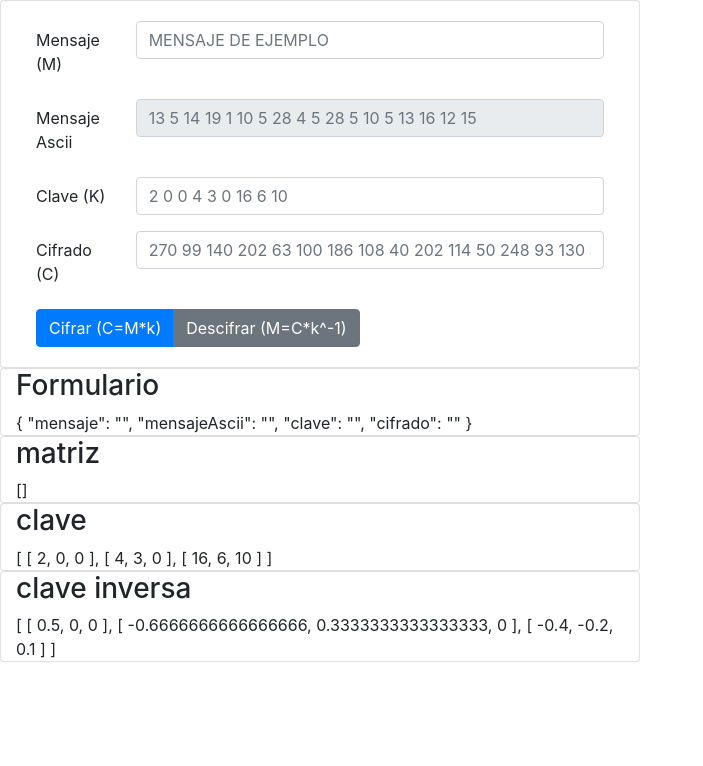
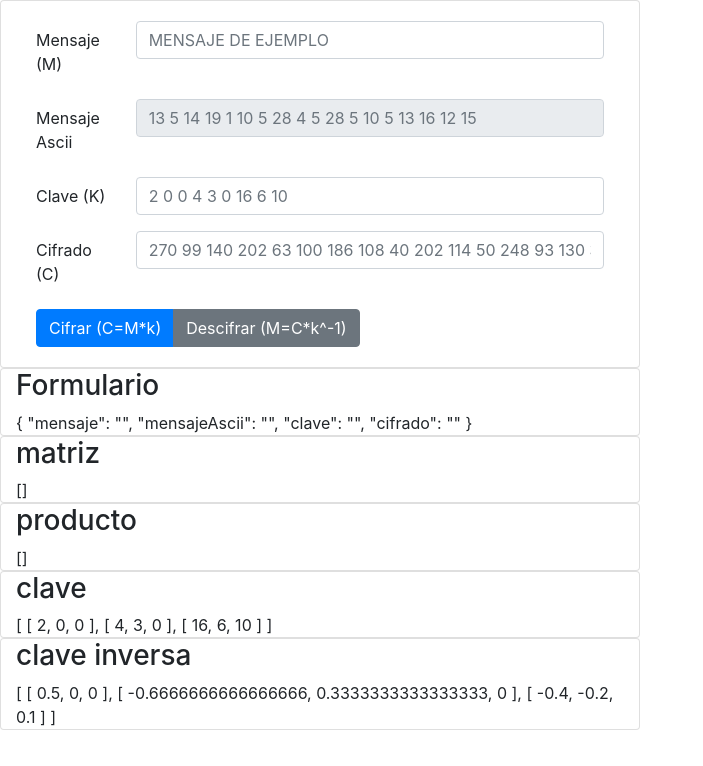
Before and after one commit to gutierreznestor/ngmatrices, an Angular app: page / in a window 1280 px wide. Shown: the top 766 px of the page, without its empty margins (0-703 px from the left). Built offline with nearby package versions, Linux system fonts and the light colour scheme.

Commit message:
Multiplicación de matrices

```diff
--- a/src/app/matrices/matriz/matriz.component.html
+++ b/src/app/matrices/matriz/matriz.component.html
@@ -43,6 +43,10 @@
   {{matriz | json}}
 </div>
 <div class="card col-md-6">
+  <h3>producto</h3>
+  {{producto | json}}
+</div>
+<div class="card col-md-6">
   <h3>clave</h3>
   {{clave | json}}
 </div>
--- a/src/app/matrices/matriz/matriz.component.ts
+++ b/src/app/matrices/matriz/matriz.component.ts
@@ -16,6 +16,7 @@ export class MatrizComponent implements OnInit {
   });
 
   matriz:number[][] = [];
+  producto:number[][] = [];
   clave:number[][] = [[2,0,0],[4,3,0],[16,6,10]];
   claveInversa:number[][]=[[1/2,0,0],[-2/3,1/3,0],[-2/5,-1/5,1/10]];
 
@@ -66,7 +67,20 @@ export class MatrizComponent implements OnInit {
 
   multiplicarMatrices( matriz1: number[][], matriz2: number[][] ) {
     let producto = this.matrizVacia(matriz1, matriz2);
-    console.log(producto);
+    for(let i=0;i<matriz1.length;i++) {
+      for(let j=0;j<matriz2[0].length;j++) {
+        producto[i][j]=this.sumaProductos(i,j,matriz1,matriz2);
+      }
+    }
+    this.producto = producto;
+  }
+
+  sumaProductos( posx: number, posy: number, matriz1: number[][], matriz2: number[][]) {
+    let suma = 0;
+    for(let i=0; i<matriz1[0].length; i++) {
+      suma += matriz1[posx][i]*matriz2[i][posy];
+    }
+    return suma;
   }
 
   matrizVacia( matriz1: number[][], matriz2: number[][] ) {
```
